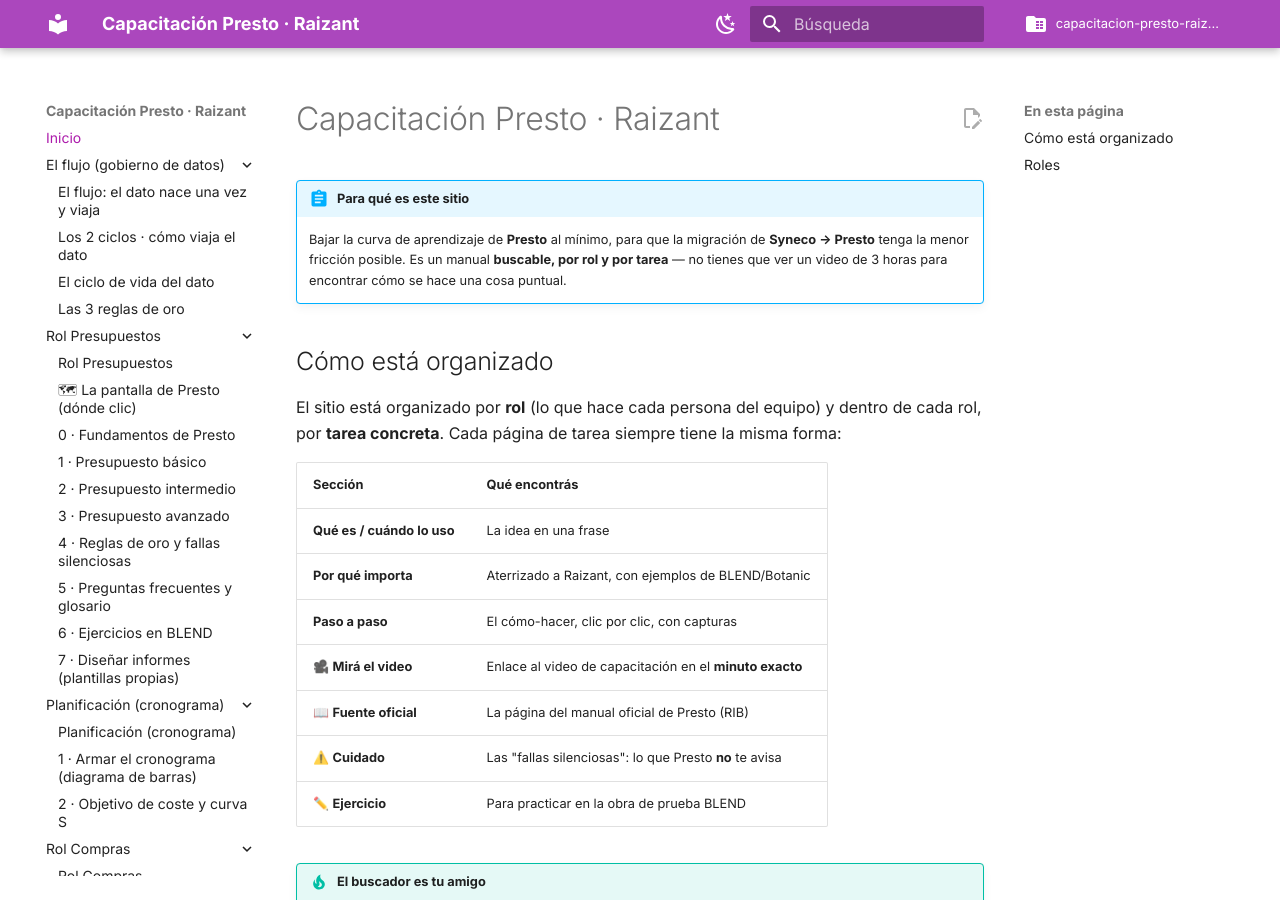
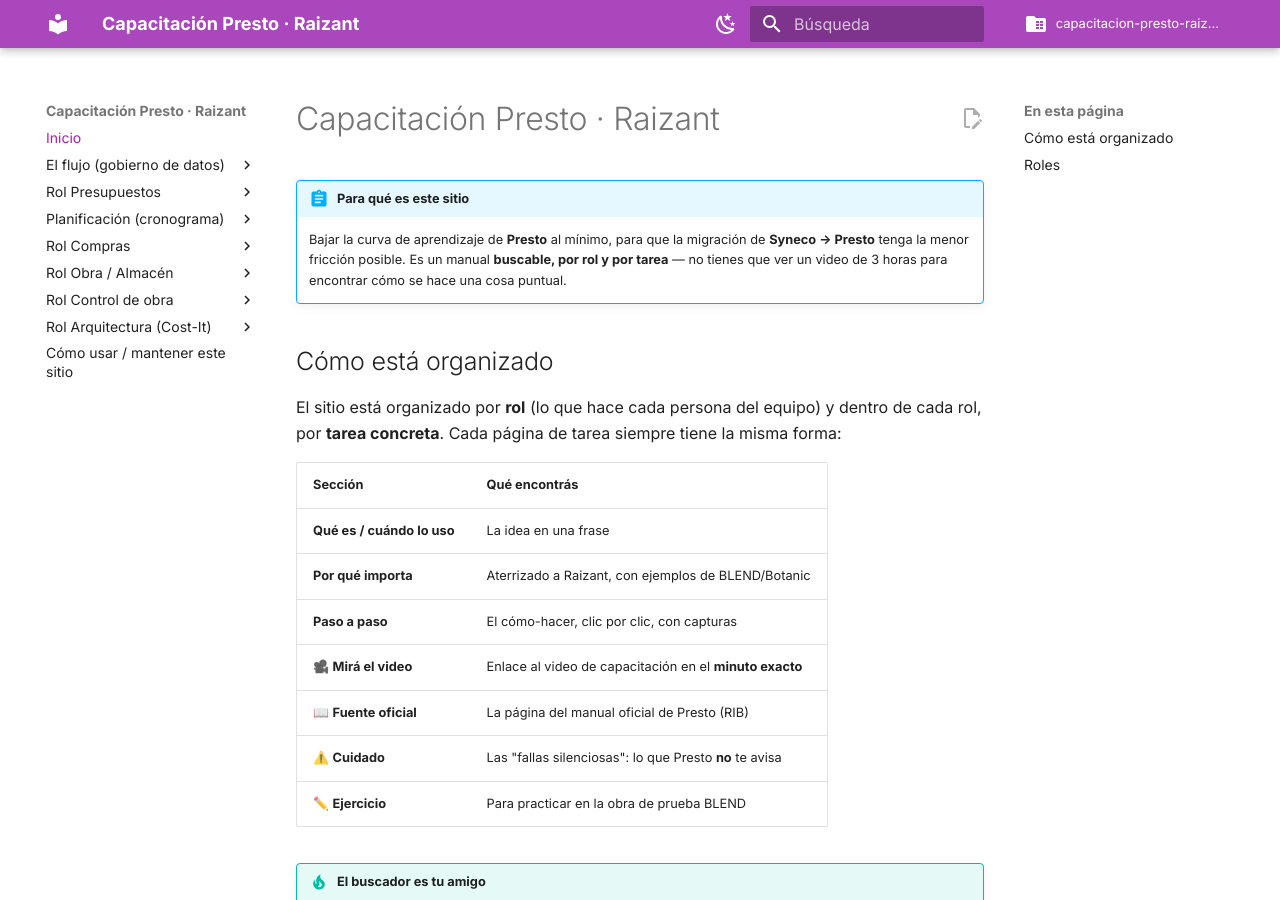
Before and after one commit to FabiolaBowlesDiaz/capacitacion-presto-raizant, an MkDocs documentation site: the page built from docs/index.md, in a window 1280 px wide and 900 px high. Built offline with MkDocs 1.6.1 and Material for MkDocs 9.7.7, drawn with Linux system fonts in a browser that asks for light colours; comment, search, counter and statistics services are not loaded.

Commit message:
Menu lateral colapsado por defecto (quitar navigation.expand)
Co-Authored-By: Claude Fable 5 <noreply@anthropic.com>

```diff
--- a/mkdocs.yml
+++ b/mkdocs.yml
@@ -35,7 +35,6 @@ theme:
   features:
     - navigation.instant      # navegación sin recargar (SPA)
     - navigation.tracking     # la URL sigue al scroll
-    - navigation.expand       # todo el menú desplegado en la barra izquierda
     - navigation.top          # botón "volver arriba"
     - navigation.footer       # anterior/siguiente al pie
     - search.suggest          # sugerencias del buscador
```
